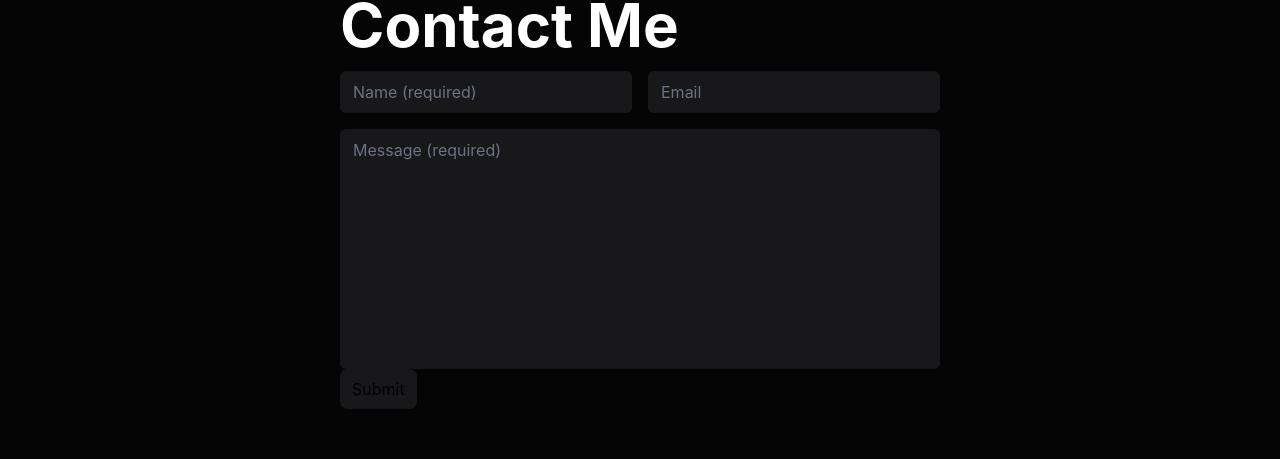
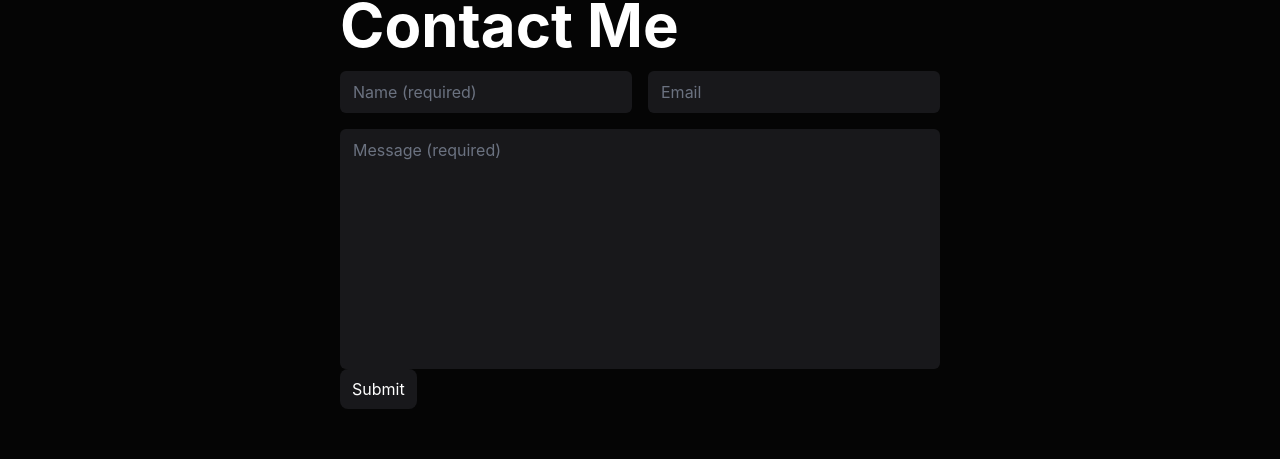
Before and after one commit to nikita-go/personal-website, a Next.js app: page /contact in a window 1280 px wide. Shown: the part 190-649 px from the top of the page. Built offline with nearby package versions, Linux system fonts and the light colour scheme.

Commit message:
Fix input text color

```diff
--- a/components/contact/Form.jsx
+++ b/components/contact/Form.jsx
@@ -4,7 +4,7 @@ export const Form = () => {
     return (
         <div>
             <h1 className="text-white font-bold text-6xl">Contact Me</h1>
-            <form action="https://getform.io/f/77f23fa5-cef6-4f70-b2af-d7646794b7f8" method="post" className="my-4">
+            <form action="https://getform.io/f/77f23fa5-cef6-4f70-b2af-d7646794b7f8" method="post" className="my-4 text-white">
                 <div className="grid grid-cols-2 gap-4 w-[75vh]">
                     <input name="name" type="text" placeholder="Name (required)" className="bg-zinc-900 rounded-md border-transparent focus:ring-0 focus:border-zinc-600" required />
                     <input name="email" type="email"  placeholder="Email" className="bg-zinc-900 rounded-md border-transparent focus:ring-0 focus:border-zinc-600" />
```
